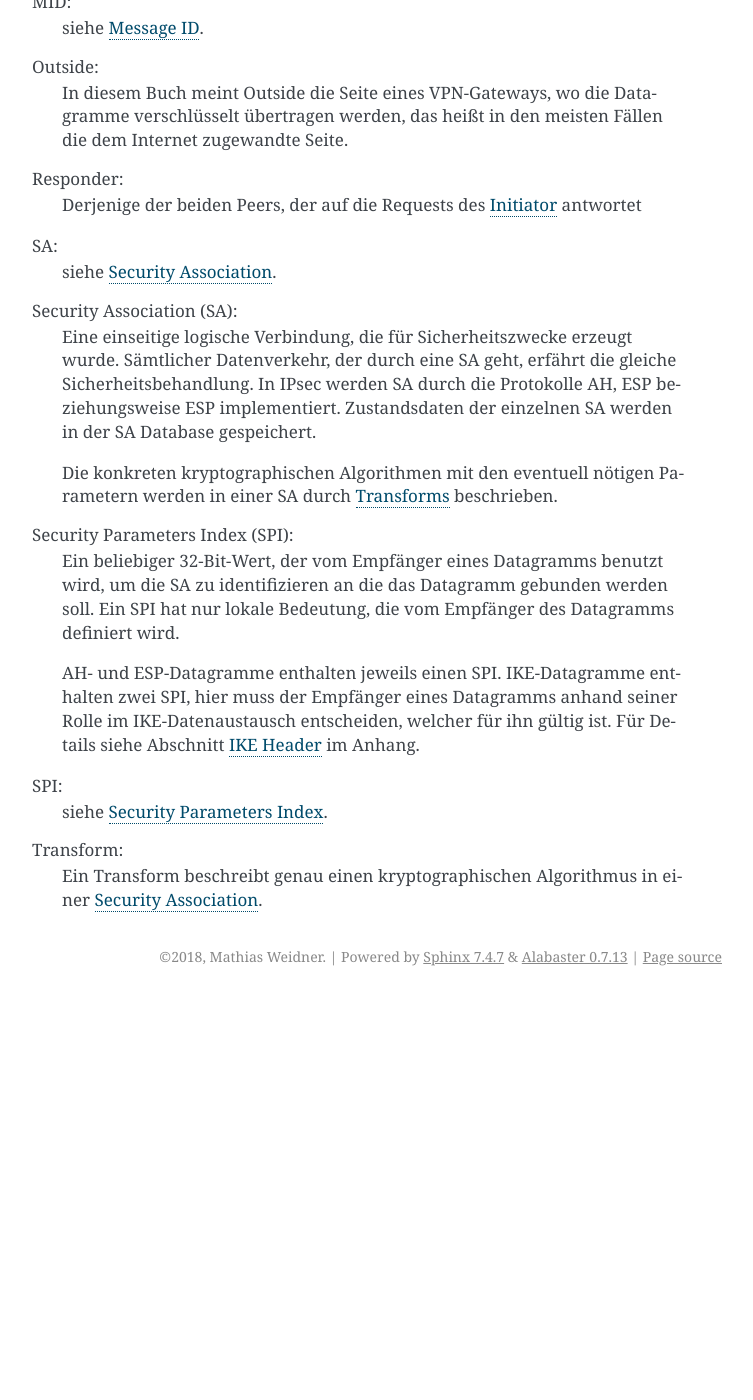
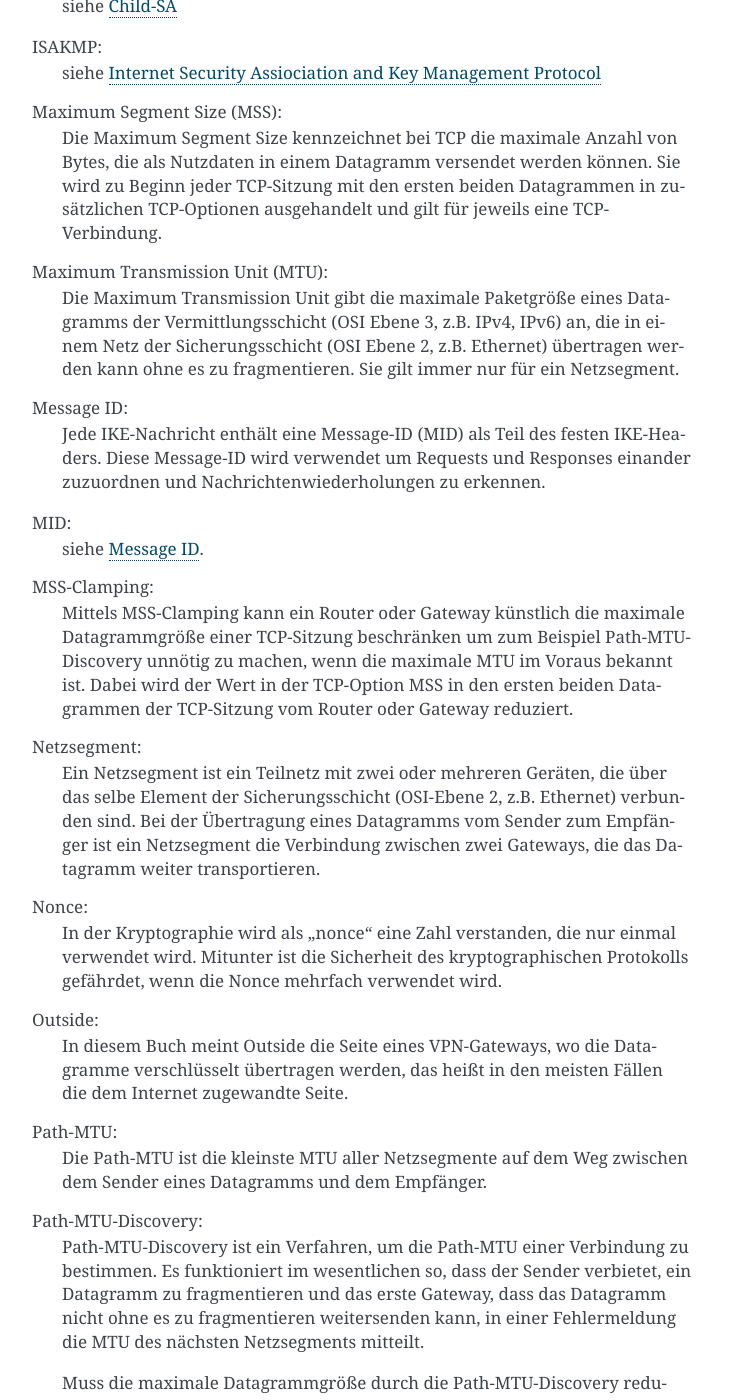
Before and after one commit to matwei-books/Fehlersuche-bei-IPsec-VPN-mit-IKEv2, a Sphinx documentation site: the page built from source/anhang/glossar.rst, in a window 1280 px wide and 1400 px high, scrolled down 1995 px. Shown: the whole window, without its empty margins (388-1141 px from the left). Built offline with Sphinx 7.4.7, drawn with Linux system fonts in a browser that asks for light colours; cross-references to code outside the pages are shown as plain code; before the commit the page ends 2991 px from its top, so only the background shows below that; some of the changed text lies outside the part shown.

Commit message:
Glossar ergänzt

```diff
--- a/source/anhang/glossar.rst
+++ b/source/anhang/glossar.rst
@@ -65,6 +65,18 @@ Flow:
   Datagrammen, die von einer Seite zur anderen gesendet werden, als auch
   die zugehörigen Antwortpakete in der Gegenrichtung.
 
+.. index:: GUI
+
+GUI:
+  Eine graphische Benutzeroberfläche (Graphical User Interface) macht
+  eine Software mit grafischen Symbolen und Steuerelementen nutzbar.
+  Gut gemacht ist sie manchmal intuitiv benutzbar und insbesondere für
+  weniger häufig ausgeführte Operationen vorteilhaft.
+
+  Ein Nachteil für die Problemanalyse ist, dass die Konfiguration oft
+  über mehrere Bildschirmelemente verteilt ist, die durch eine manchmal
+  umständliche Navigation nur nacheinander betrachtbar sind.
+
 .. index:: ! Initiator
 
 .. _Initiator:
@@ -120,6 +132,26 @@ ISAKMP:
   siehe
   :ref:`Internet Security Assiociation and Key Management Protocol <ISAKMP>`
 
+.. index:: Maximum Segment Size
+   see: MSS; Maximum Segment Size
+
+Maximum Segment Size (MSS):
+  Die Maximum Segment Size kennzeichnet bei TCP die maximale Anzahl von
+  Bytes, die als Nutzdaten in einem Datagramm versendet werden können.
+  Sie wird zu Beginn jeder TCP-Sitzung mit den ersten beiden Datagrammen
+  in zusätzlichen TCP-Optionen ausgehandelt und gilt für jeweils eine
+  TCP-Verbindung.
+
+.. index:: Maximum Transmission Unit
+   see:: MTU; Maximum Transmission Unit
+
+Maximum Transmission Unit (MTU):
+  Die Maximum Transmission Unit gibt die maximale Paketgröße eines
+  Datagramms der Vermittlungsschicht (OSI Ebene 3, z.B. IPv4, IPv6) an,
+  die in einem Netz der Sicherungsschicht (OSI Ebene 2, z.B. Ethernet)
+  übertragen werden kann ohne es zu fragmentieren.
+  Sie gilt immer nur für ein Netzsegment.
+
 .. index:: Message ID
    see: MID; Message ID
 .. _MID:
@@ -133,12 +165,65 @@ Message ID:
 MID:
   siehe :ref:`Message ID <MID>`.
 
+.. index:: MSS-Clamping
+
+MSS-Clamping:
+  Mittels MSS-Clamping kann ein Router oder Gateway künstlich die
+  maximale Datagrammgröße einer TCP-Sitzung beschränken um zum Beispiel
+  Path-MTU-Discovery unnötig zu machen, wenn die maximale MTU im Voraus
+  bekannt ist.
+  Dabei wird der Wert in der TCP-Option MSS in den ersten beiden
+  Datagrammen der TCP-Sitzung vom Router oder Gateway reduziert.
+
+.. index:: Netzsegment
+
+Netzsegment:
+  Ein Netzsegment ist ein Teilnetz mit zwei oder mehreren Geräten, die
+  über das selbe Element der Sicherungsschicht (OSI-Ebene 2, z.B.
+  Ethernet) verbunden sind.
+  Bei der Übertragung eines Datagramms vom Sender zum Empfänger ist ein
+  Netzsegment die Verbindung zwischen zwei Gateways, die das Datagramm
+  weiter transportieren.
+
+.. index:: Nonce
+
+Nonce:
+  In der Kryptographie wird als "nonce" eine Zahl verstanden, die nur
+  einmal verwendet wird. Mitunter ist die Sicherheit des
+  kryptographischen Protokolls gefährdet, wenn die Nonce mehrfach
+  verwendet wird.
+
 .. index:: ! Outside
 
 Outside:
   In diesem Buch meint Outside die Seite eines VPN-Gateways, wo die
   Datagramme verschlüsselt übertragen werden, das heißt in den meisten
   Fällen die dem Internet zugewandte Seite.
+
+.. index:: Path-MTU
+   see: PMTU; Path-MTU
+
+Path-MTU:
+  Die Path-MTU ist die kleinste MTU aller Netzsegmente auf dem Weg
+  zwischen dem Sender eines Datagramms und dem Empfänger.
+
+.. index:: Path-MTU-Discovery
+   see: PMTU-Discovery; Path-MTU-Discovery
+
+Path-MTU-Discovery:
+  Path-MTU-Discovery ist ein Verfahren, um die Path-MTU einer Verbindung
+  zu bestimmen.
+  Es funktioniert im wesentlichen so, dass der Sender verbietet, ein
+  Datagramm zu fragmentieren und das erste Gateway, dass das Datagramm
+  nicht ohne es zu fragmentieren weitersenden kann, in einer
+  Fehlermeldung die MTU des nächsten Netzsegments mitteilt.
+
+  Muss die maximale Datagrammgröße durch die Path-MTU-Discovery
+  reduziert werden, geht das immer mit Paketverlusten einher, so dass
+  die verloren gegangenen Daten vom Sender mit kleineren Datagrammen
+  wiederholt werden müssen.
+  Aus diesem Grund reduzieren VPN-Gateways mit MSS-Clamping automatisch
+  die Datagrammgröße für TCP-Verbindungen.
 
 .. index:: ! Responder
 
```
